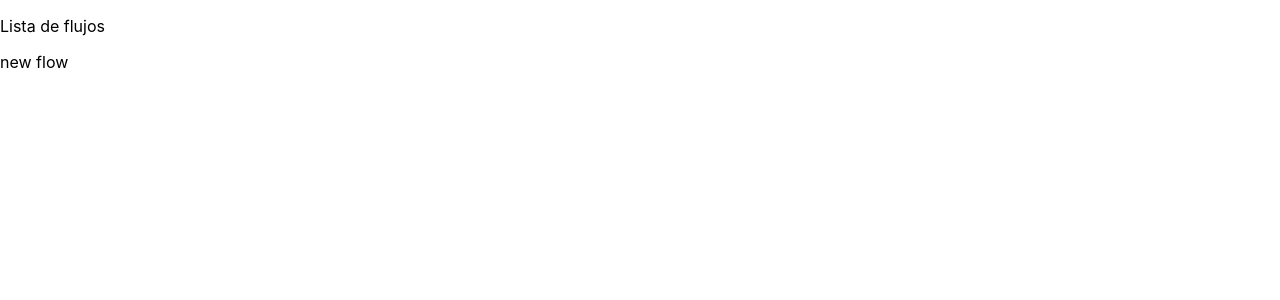
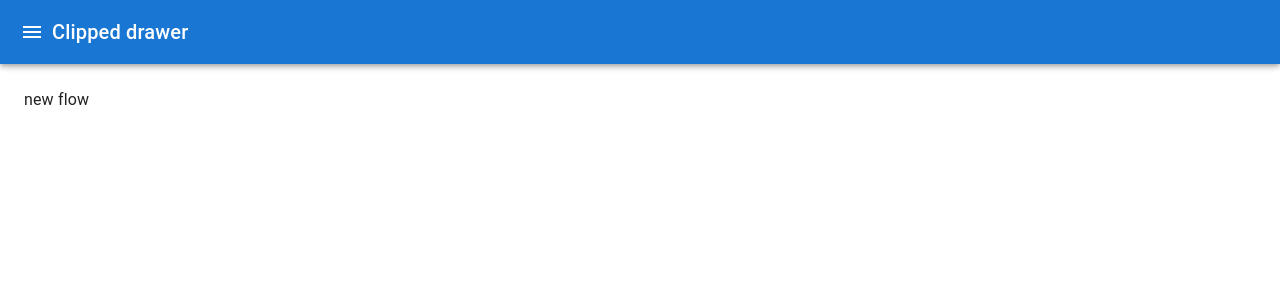
Before and after one commit to GerardoRosas-27/gobiernaxwhats-demo, a Next.js app: page /admin/home/flows/new in a window 1280 px wide. Shown: the top 300 px of the page. Built offline with nearby package versions, Linux system fonts and the light colour scheme.

Commit message:
add _app.tsx Sub Routes.

```diff
--- a/pages/_app.tsx
+++ b/pages/_app.tsx
@@ -1,23 +1,45 @@
+import ChatLayout from '@components/admin/layouts/flows';
+import FlowsLayout from '@components/admin/layouts/flows';
+import HomeLayout from '@components/admin/layouts/home';
+import { useEffect, useState } from 'react';
 import '../styles/globals.css'
 
-
+const routerHome = [
+  '/admin/home',
+  '/admin/home/flows',
+  '/admin/home/users',
+  '/admin/home/customers',
+  '/admin/home/flows/new',
+  '/admin/home/flows/detail',
+]
+const routerChats = [
+  '/admin/home/flows/new/chats',
+  '/admin/home/flows/new/chats/new',
+  '/admin/home/flows/new/chats/detail',
+]
 
 function MyApp(data: any) {
   let { Component, pageProps, router } = data
-  console.log(router.pathname)
-  const Layout = Component?.Layout || EmptyLayout;
-  return (
-    <Layout>
-      <Component {...pageProps} />
-    </Layout>
-  )
-}
-const EmptyLayout = (Component: any) => {
   return (
     <>
-      {Component.children}
+      {routerHome.includes(router.pathname) ?
+        <HomeLayout>
+          <Component {...pageProps} />
+        </HomeLayout> :
+        routerChats.includes(router.pathname) ?
+          <HomeLayout>
+            <ChatLayout>
+              <Component {...pageProps} />
+            </ChatLayout>
+          </HomeLayout> :
+          <>
+            <Component {...pageProps} />
+          </>
+      }
     </>
+
   )
 }
 
+
 export default MyApp
--- a/pages/admin/home/customers/index.tsx
+++ b/pages/admin/home/customers/index.tsx
@@ -7,4 +7,3 @@ const ListCustomersPage = () => {
     )
 }
 export default ListCustomersPage;
-ListCustomersPage.Layout = HomeLayout
--- a/pages/admin/home/flows/index.tsx
+++ b/pages/admin/home/flows/index.tsx
@@ -6,10 +6,10 @@ const ListFlowsPage = () => {
     return (
         <div>
             <Link href={'/admin/home/flows/new'}>New</Link>
+            <Link href={'/admin/home/flows/detail'}>Detail</Link>
             <div>Lista de flujos</div>
         </div>
 
     )
 }
 export default ListFlowsPage;
-ListFlowsPage.Layout = HomeLayout
--- a/pages/admin/home/index.tsx
+++ b/pages/admin/home/index.tsx
@@ -9,4 +9,3 @@ const LandingPage = () => {
   )
 }
 export default LandingPage
-LandingPage.Layout = HomeLayout
--- a/pages/admin/home/users/index.tsx
+++ b/pages/admin/home/users/index.tsx
@@ -7,4 +7,3 @@ const ListUsersPage = () => {
     )
 }
 export default ListUsersPage;
-ListUsersPage.Layout = HomeLayout
--- a/src/components/admin/layouts/flows.tsx
+++ b/src/components/admin/layouts/flows.tsx
@@ -1,15 +1,14 @@
 import React from 'react'
 import HomeLayout from './home'
 
-const FlowsLayout = (components: any) => {
+const ChatLayout = (components: any) => {
     return (
         <>
-            <p>Lista de flujos</p>
+            <p>Lista de chats</p>
 
             {components.children}
 
         </>
     )
 }
-export default FlowsLayout
-FlowsLayout.Layout = HomeLayout
+export default ChatLayout
```
Also changed, not shown: pages/admin/home/flows/detail.tsx (added, +8 -0 lines).
